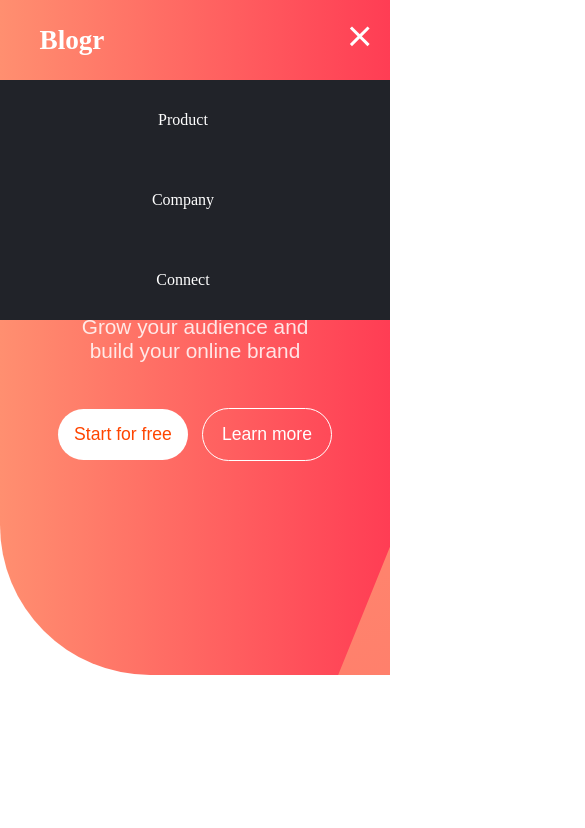
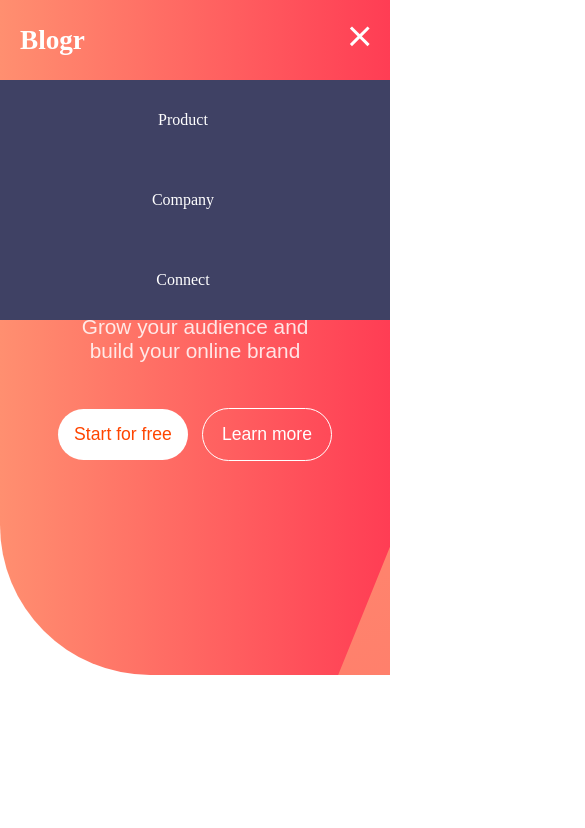
Before and after one commit to raymond-sikpojie/Blogr-Landing-Page, a plain HTML site: page index.html in a window 390 px wide. Both pictures are taken after a click on the element 359 px from the left and 36 px from the top of the page. Shown: the top 828 px of the page, 585 px wide, since content can reach past the window. Drawn offline with Linux system fonts and the light colour scheme.

Commit message:
mobile view

```diff
--- a/style.css
+++ b/style.css
@@ -86,7 +86,7 @@ nav li span {
 }
 
 .nav-links:hover {
-  color: var(--brightred);
+  color: var(--darkgray);
   transition: all 0.2s ease-out;
 }
 
@@ -149,7 +149,7 @@ nav li span {
   flex-direction: row;
   align-items: center;
   list-style: none;
-  width: 30%;
+  /* width: 30%; */
 }
 
 .auth-btns li:nth-child(1) {
@@ -514,6 +514,9 @@ h3 {
   Mobile View
   */
 @media screen and (max-width: 768px) {
+  body {
+    width: 100vw;
+  }
   .section-1 {
     background-image: url(/images/bg-pattern-intro.svg),
       linear-gradient(to right, #ff8f70, #ff3d54);
@@ -537,8 +540,23 @@ h3 {
     visibility: hidden;
   }
 
+  .navbar {
+    /* display: none; */
+    width: 100%;
+    display: flex;
+    flex-direction: row;
+    justify-content: space-between;
+    /* align-items: center; */
+    height: 80px;
+    width: 100%;
+    max-width: 1720px;
+    margin: 0 auto;
+    /* background-color: #3f4164; */
+  }
+
   .nav-container {
     position: relative;
+    width: 100%;
   }
 
   .nav-menu {
@@ -561,7 +579,7 @@ h3 {
   }
 
   .nav-menu.active {
-    background: var(--darkgray);
+    background: #3f4164;
     left: 0;
     opacity: 1;
     transition: all 0.5s ease;
@@ -570,6 +588,7 @@ h3 {
   .nav-links {
     text-align: center;
     line-height: 5rem;
+    /* width: 104vw; */
     width: 100vw;
     display: block;
   }
@@ -578,10 +597,6 @@ h3 {
     background-color: var(--brightred);
     color: var(--white);
     transition: all 0.4s ease-out;
-  }
-
-  .navbar {
-    /* width: 100%; */
   }
 
   .nav-links-btn {
@@ -809,7 +824,7 @@ h3 {
   */
 
   .section-3 {
-    min-height: 70vh;
+    min-height: 80vh;
     display: flex;
     flex-direction: column;
     border-radius: 0 150px 0 150px;
@@ -835,7 +850,7 @@ h3 {
     font-size: 1.1rem;
     margin-top: 15px;
     color: #ffffffd7;
-    padding: 10px 10px;
+    padding: 10px 40px;
     line-height: 2rem;
   }
 
```
Also changed, not shown: index.html (+0 -5 lines), 2 other files.
